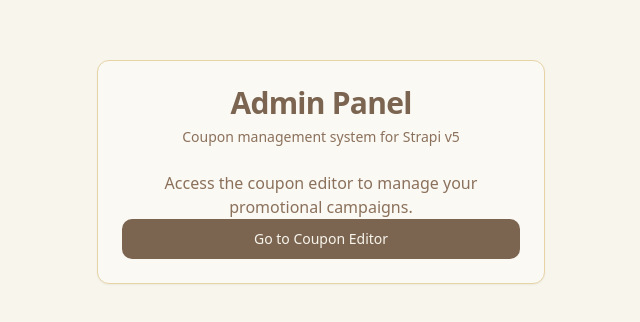
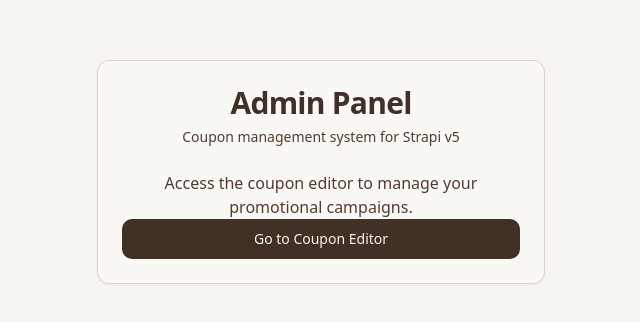
Before and after one commit to dealytw/dealy-admin-app, a React (Vite) app: page / in a window 1280 px wide. Shown: the part 228-550 px from the top of the page, without its empty margins (319-959 px from the left). Built offline with nearby package versions, Linux system fonts and the light colour scheme; what ag-grid-community would draw is missing.

Commit message:
Update color scheme
Update app's color scheme with new primary, secondary, background, and accent colors.

```diff
--- a/src/index.css
+++ b/src/index.css
@@ -8,81 +8,81 @@ All colors MUST be HSL.
 
 @layer base {
   :root {
-    /* Light theme - using all four colors harmoniously */
-    --background: 42 47% 95%; /* #f9f1e8 - very light cream */
-    --foreground: 28 21% 40%; /* #826851 - muted brown for text */
+    /* Light theme - using your specific four colors */
+    --background: 39 33% 95%; /* #f7f3ed - very light cream backgrounds */
+    --foreground: 23 28% 20%; /* #422b23 - dark brown text */
 
-    --card: 42 47% 97%; /* Lighter version of cream */
-    --card-foreground: 28 21% 40%;
+    --card: 39 33% 97%; /* Slightly lighter cream for cards */
+    --card-foreground: 23 28% 20%;
 
-    --popover: 42 47% 97%;
-    --popover-foreground: 28 21% 40%;
+    --popover: 39 33% 97%;
+    --popover-foreground: 23 28% 20%;
 
-    --primary: 28 21% 40%; /* #826851 - muted brown primary */
-    --primary-foreground: 42 47% 95%; /* Light cream on brown */
+    --primary: 23 28% 20%; /* #422b23 - dark brown primary */
+    --primary-foreground: 39 33% 95%; /* Light cream on brown */
 
-    --secondary: 42 58% 82%; /* #f7d7ad - warm beige */
-    --secondary-foreground: 28 21% 30%;
+    --secondary: 359 29% 74%; /* #dba1a2 - dusty rose secondary */
+    --secondary-foreground: 23 28% 15%;
 
-    --muted: 42 58% 85%; /* Lighter warm beige */
-    --muted-foreground: 28 21% 45%;
+    --muted: 8 33% 88%; /* #efd8d6 - light dusty pink muted */
+    --muted-foreground: 23 28% 25%;
 
-    --accent: 12 45% 73%; /* #dea8a2 - dusty rose accent */
-    --accent-foreground: 28 21% 25%;
+    --accent: 8 33% 88%; /* #efd8d6 - light dusty pink accent */
+    --accent-foreground: 23 28% 20%;
 
     --destructive: 0 84% 60%;
-    --destructive-foreground: 42 47% 95%;
+    --destructive-foreground: 39 33% 95%;
 
-    --border: 42 58% 78%; /* Beige border */
-    --input: 42 47% 92%; /* Light cream input */
-    --ring: 28 21% 40%; /* Brown focus ring */
+    --border: 8 33% 85%; /* Slightly darker dusty pink border */
+    --input: 39 33% 92%; /* Light cream input */
+    --ring: 23 28% 20%; /* Dark brown focus ring */
 
     --radius: 0.75rem;
 
-    /* Beautiful gradients using all colors */
-    --gradient-primary: linear-gradient(135deg, hsl(28 21% 40%), hsl(28 21% 35%));
-    --gradient-accent: linear-gradient(135deg, hsl(12 45% 73%), hsl(42 58% 82%));
-    --gradient-warm: linear-gradient(135deg, hsl(42 58% 82%), hsl(42 47% 95%));
-    --shadow-elegant: 0 10px 30px -10px hsl(28 21% 40% / 0.3);
-    --shadow-soft: 0 4px 20px -4px hsl(12 45% 73% / 0.4);
+    /* Beautiful gradients using your palette */
+    --gradient-primary: linear-gradient(135deg, hsl(23 28% 20%), hsl(23 28% 15%));
+    --gradient-accent: linear-gradient(135deg, hsl(359 29% 74%), hsl(8 33% 88%));
+    --gradient-warm: linear-gradient(135deg, hsl(8 33% 88%), hsl(39 33% 95%));
+    --shadow-elegant: 0 10px 30px -10px hsl(23 28% 20% / 0.3);
+    --shadow-soft: 0 4px 20px -4px hsl(359 29% 74% / 0.4);
   }
 
   .dark {
-    /* Dark theme - inverting while maintaining warmth */
-    --background: 28 21% 8%; /* Very dark brown */
-    --foreground: 42 47% 90%; /* Light cream text */
+    /* Dark theme - inverting while maintaining your color harmony */
+    --background: 23 28% 8%; /* Very dark brown background */
+    --foreground: 39 33% 90%; /* Light cream text */
 
-    --card: 28 21% 12%; /* Dark brown cards */
-    --card-foreground: 42 47% 90%;
+    --card: 23 28% 12%; /* Dark brown cards */
+    --card-foreground: 39 33% 90%;
 
-    --popover: 28 21% 12%;
-    --popover-foreground: 42 47% 90%;
+    --popover: 23 28% 12%;
+    --popover-foreground: 39 33% 90%;
 
-    --primary: 12 45% 70%; /* Dusty rose primary in dark */
-    --primary-foreground: 28 21% 15%;
+    --primary: 359 29% 70%; /* Dusty rose primary in dark */
+    --primary-foreground: 23 28% 15%;
 
-    --secondary: 28 21% 18%; /* Dark brown secondary */
-    --secondary-foreground: 42 58% 85%;
+    --secondary: 23 28% 18%; /* Dark brown secondary */
+    --secondary-foreground: 8 33% 85%;
 
-    --muted: 28 21% 15%; /* Muted dark brown */
-    --muted-foreground: 42 58% 70%;
+    --muted: 23 28% 15%; /* Muted dark brown */
+    --muted-foreground: 8 33% 80%;
 
-    --accent: 42 58% 75%; /* Warm beige accent */
-    --accent-foreground: 28 21% 15%;
+    --accent: 8 33% 80%; /* Light dusty pink accent */
+    --accent-foreground: 23 28% 15%;
 
     --destructive: 0 62% 50%;
-    --destructive-foreground: 42 47% 90%;
+    --destructive-foreground: 39 33% 90%;
 
-    --border: 28 21% 20%; /* Dark brown border */
-    --input: 28 21% 15%; /* Dark input */
-    --ring: 12 45% 70%; /* Rose focus ring */
+    --border: 23 28% 20%; /* Dark brown border */
+    --input: 23 28% 15%; /* Dark input */
+    --ring: 359 29% 70%; /* Dusty rose focus ring */
 
     /* Dark gradients */
-    --gradient-primary: linear-gradient(135deg, hsl(12 45% 70%), hsl(12 45% 65%));
-    --gradient-accent: linear-gradient(135deg, hsl(28 21% 18%), hsl(28 21% 12%));
-    --gradient-warm: linear-gradient(135deg, hsl(42 58% 75%), hsl(42 58% 70%));
-    --shadow-elegant: 0 10px 30px -10px hsl(12 45% 70% / 0.3);
-    --shadow-soft: 0 4px 20px -4px hsl(42 58% 75% / 0.4);
+    --gradient-primary: linear-gradient(135deg, hsl(359 29% 70%), hsl(359 29% 65%));
+    --gradient-accent: linear-gradient(135deg, hsl(23 28% 18%), hsl(23 28% 12%));
+    --gradient-warm: linear-gradient(135deg, hsl(8 33% 80%), hsl(8 33% 75%));
+    --shadow-elegant: 0 10px 30px -10px hsl(359 29% 70% / 0.3);
+    --shadow-soft: 0 4px 20px -4px hsl(8 33% 80% / 0.4);
   }
 }
 
```
